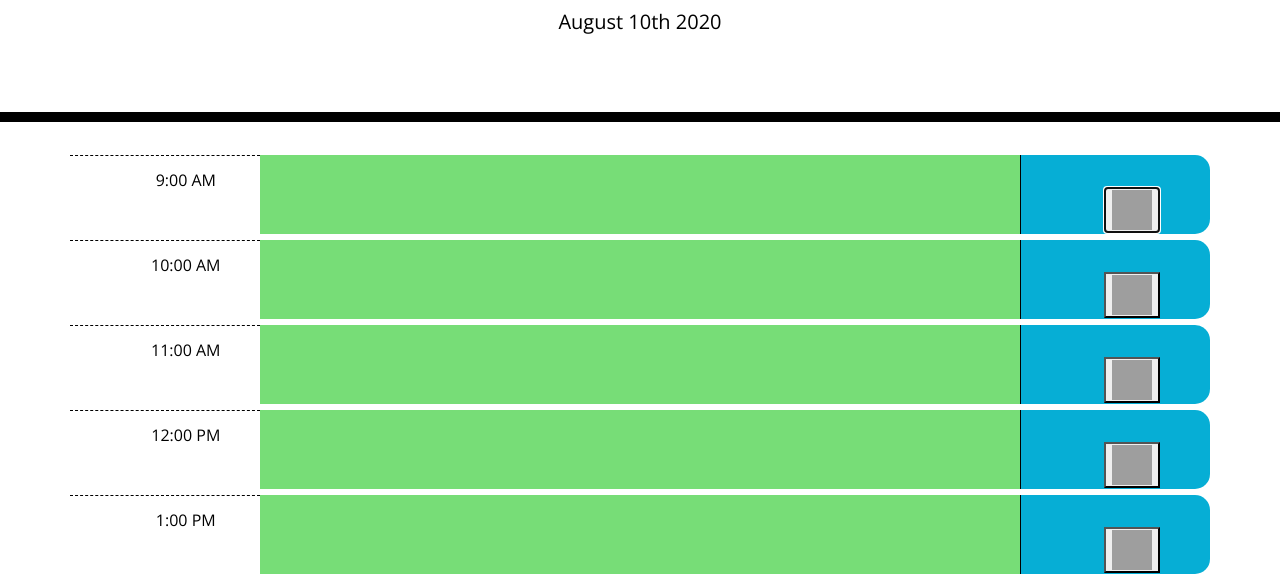
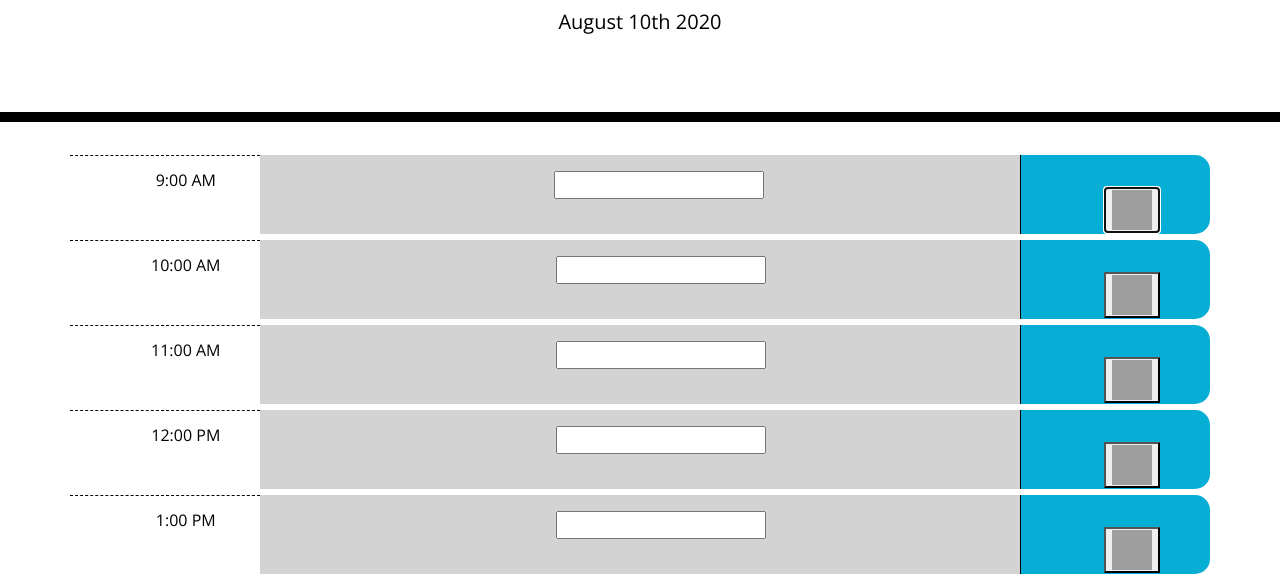
Before and after one commit to Dscroggins123/DailyPlanner, a plain HTML site: page index.html in a window 1280 px wide. Both pictures are taken after a click on the button 1132 px from the left and 392 px from the top of the page. Shown: the part 182-759 px from the top of the page. Drawn offline with nearby package versions, Linux system fonts and the light colour scheme; grey boxes are pictures that could not be loaded.

```diff
--- a/index.html
+++ b/index.html
@@ -145,16 +145,9 @@
     <script>
       var currentTime = new Date().getHours();
         console.log(currentTime)
-        if (($(".col-md-8").data("time")) > currentTime) ; {
-          $(".col-md-8").addClass("future")
 
-        }
-        if (($(".col-md-8").data("time")) < currentTime) ; {
-          $(".col-md-8").addClass("past")
-        }
-        if (($(".col-md-8").data("time")) == currentTime) ; {
-          $(".col-md-8").addClass("present")
-        }
+
+
 
 
 
@@ -170,12 +163,37 @@
       $("#currentDay").append(moment().format('MMMM Do YYYY '))
       var activites = []
       $("button").on("click" ,function(event){
-        var input = $("input").val();
-        localStorage.setItem('input', JSON.stringify(input))
-        var activities = JSON.parse(localStorage.getItem('input'));
+        var input = $(this).parent().siblings(".description").children().val();
+        var time = $(this).parent().siblings(".description").data("time")
+        console.log(input);
+        localStorage.setItem(time, JSON.stringify(input))
+
+
+        });
+
+        $(".description").each(function(index) {
+          console.log("this is the index" + index)
+          console.log($(this).data("time"))
+          if ($(this).data("time") > currentTime) {
+          $(this).addClass("future")
+
+        }
+        if ($(this).data("time") < currentTime)  {
+          $(this).addClass("past")
+        }
+        if ($(this).data("time") == currentTime)  {
+          $(this).addClass("present")
+        }
+
         })
 
+        function appendStuffFromLocalStorage() {
+          $(".inputfield").each(function(i) {
+            $(this).val(JSON.parse(localStorage.getItem(i + 9)))
+          })
+        }
 
+        appendStuffFromLocalStorage()
 
     </script>
 
--- a/style.css
+++ b/style.css
@@ -67,7 +67,6 @@ textarea{
   background-color: #06AED5;
   color: white;
 
-}
 
 .saveBtn i:hover {
   font-size: 20px;
```
Also changed, not shown: 1 other file.
